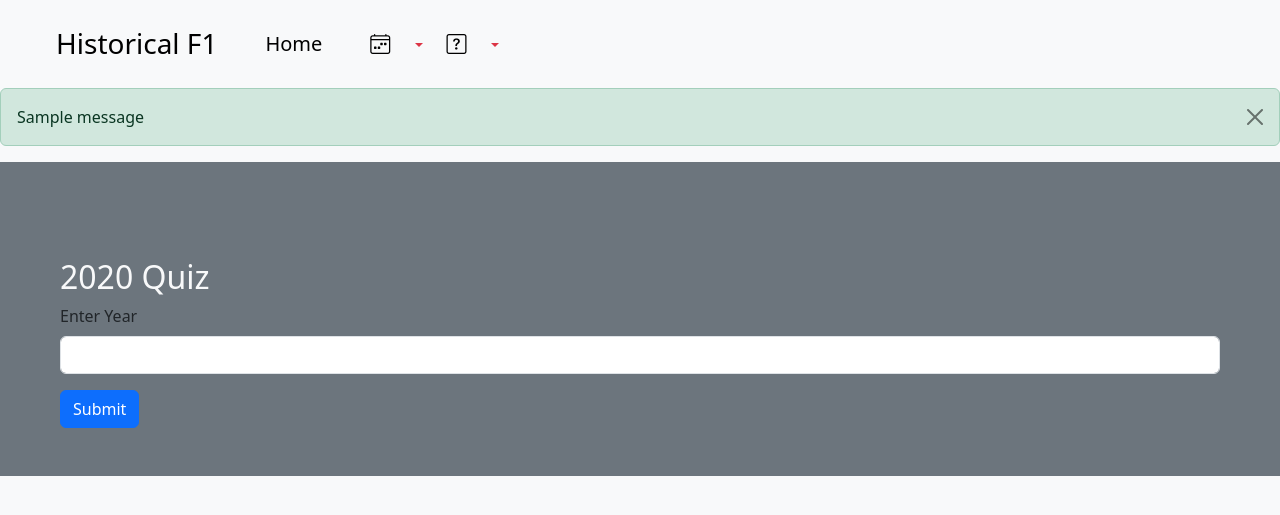
After one commit to matt-brighton/Flask-API, a Flask app: template api_formulapp/templates/quiz.html in a window 1280 px wide. The commit adds this page. Shown: the top 515 px of the page. Run offline with Flask 3, Linux system fonts and the light colour scheme; the template is opened without the code that fills it: most values are stand-ins (such as "Sample title", 1, 10 or a date in 2020); one stand-in notice (Sample message) is shown; some libraries are stand-ins or nearby versions.

Commit message:
commit to office

```diff
--- a/api_formulapp/init.py
+++ b/api_formulapp/init.py
@@ -1,7 +1,9 @@
 from flask import Flask
+
 
 def create_app():
     app = Flask(__name__)
+    app.config['SECRET_KEY'] = 'afhjadfnaodfnoakdvno'
     from .views import views
     app.register_blueprint(views, url_prefix='/')
     return app
--- a/api_formulapp/templates/base.html
+++ b/api_formulapp/templates/base.html
@@ -8,7 +8,7 @@
         <title>{% block title %}Base{% endblock %}</title>
     </head>
     <body class="bg-light">
-        <nav class="navbar navbar-expand-lg bg-body-tertiary fixed-top">
+        <nav class="navbar navbar-expand-lg bg-body-tertiary">
             <div class="container-fluid ms-5 p-2">
                 <a class="navbar-brand" href="/"><span class="h3">Historical F1</span></a>
                 <button
@@ -43,10 +43,41 @@
                                 </form>
                             </div>
                         </li>
+                        <li class="nav-item dropdown">
+                            <a class="nav-link dropdown-toggle text-danger ms-2" href="#" id="navbarDropdown2" role="button" data-bs-toggle="dropdown" aria-haspopup="true" aria-expanded="false">
+                                <i class="bi bi-question-square navbar-brand d-inline-block"></i>
+                            </a>
+                            <div class="dropdown-menu p-2" aria-labelledby="navbarDropdown2" style="max-height: 280px; overflow-y: auto">
+                                <form method="POST" id="quiz" action="/quiz_me">
+                                    <select name="quiz_selection" class="form-control dropdown-item mb-2">
+                                        {% for season in years|sort(attribute='seasons', reverse=True) %}
+                                        <option value="{{ season.seasons }}">{{ season.seasons }}</option>
+                                        {% endfor %}
+                                    </select>
+                                    <div class="container">
+                                        <button type="submit" id="submit_quiz" class="btn btn-sm btn-danger">Quiz Me!</button>
+                                    </div>
+                                </form>
+                            </div>
+                        </li>
                     </ul>
                 </div>
             </div>
         </nav>
+        <!-- Flash messages -->
+        <div>
+            {% with messages = get_flashed_messages(with_categories=true) %} {% if messages %} {% for category, message in messages %} {% if category == 'error' %}
+            <div class="alert alert-danger alert-dismissible fade show" role="alert">
+                {{ message }}
+                <button type="button" class="btn-close" data-bs-dismiss="alert" aria-label></button>
+            </div>
+            {% else %}
+            <div class="alert alert-success alert-dismissible fade show" role="alert">
+                {{ message }}
+                <button type="button" class="btn-close" data-bs-dismiss="alert"></button>
+                {% endif %} {% endfor %} {% endif %} {% endwith %}
+            </div>
+        </div>
         <div class="bg-secondary p-5">{% block content %} {% endblock %}</div>
         <script src="https://cdn.jsdelivr.net/npm/@popperjs/core@2.11.6/dist/umd/popper.min.js"></script>
         <script
--- /dev/null
+++ b/api_formulapp/templates/quiz.html
@@ -0,0 +1,17 @@
+<!DOCTYPE html> {% extends 'base.html' %} {% block title %}Quiz{% endblock %} {% block content %}
+
+<div class="container-fluid">
+    <br /><br />
+    <h2 class="text-light">{{ quiz_selected_year }} Quiz</h2>
+</div>
+<div class="container-fluid">
+    <form method="POST" action="/submit_form">
+        <div class="mb-3">
+            <label for="input_year" class="form-label">Enter Year</label>
+            <input type="text" class="form-control" />
+            <input type="hidden" name="quiz_selected_year" value="{{ quiz_selected_year }}" />
+        </div>
+        <button type="submit" class="btn btn-primary">Submit</button>
+    </form>
+</div>
+{% endblock %}
```
Also changed, not shown: api_formulapp/views.py (+43 -1 lines).
